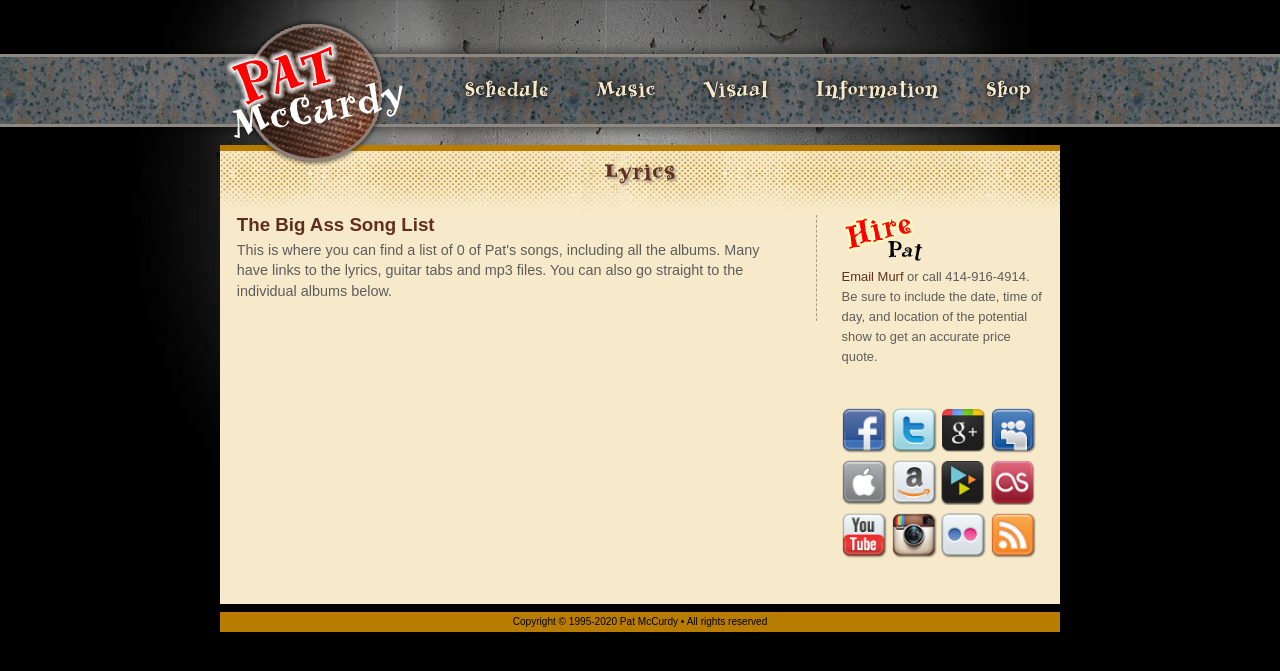
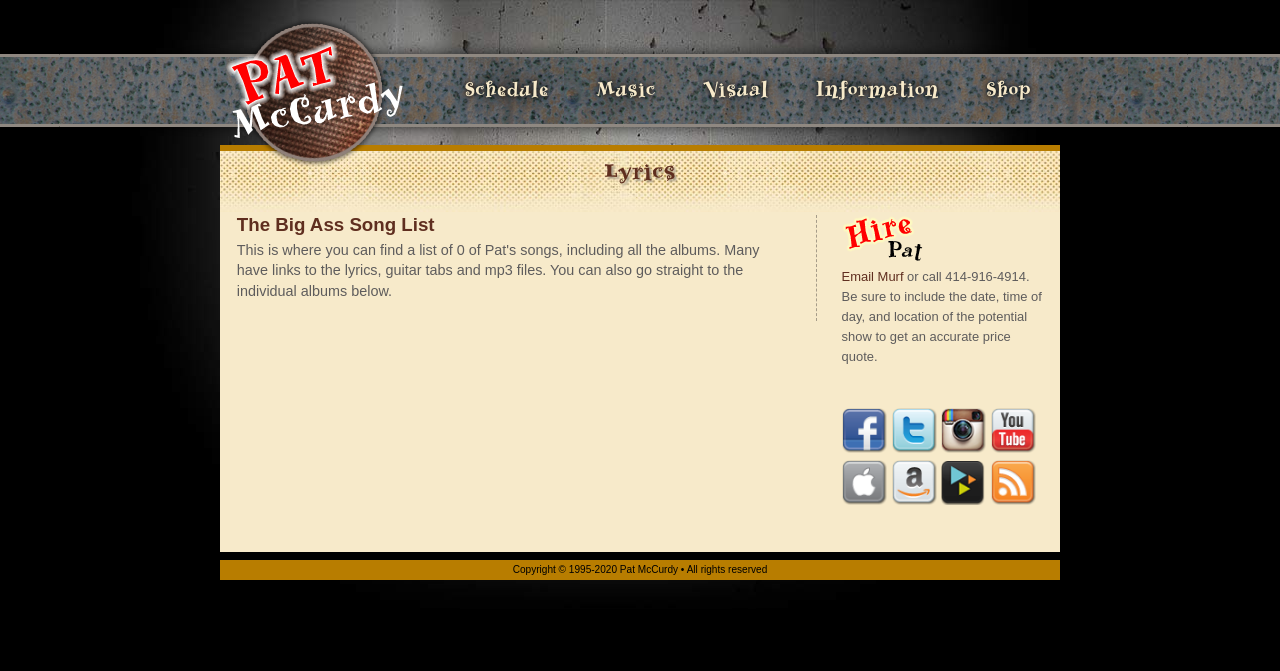
Before and after one commit to marklippert/patmccurdy, a PHP site: page /lyrics.php in a window 1280 px wide. Shown: the top 671 px of the page. Run offline with PHP 8.4, Linux system fonts and the light colour scheme; data that the repository does not hold is empty; a stand-in replaces the project's code that opens the database connection.

Commit message:
Change Murf's email, remove outdated social media links

```diff
--- a/footer.php
+++ b/footer.php
@@ -4,21 +4,17 @@
           <?php if ($Sidebar == "") { ?>
           <aside>
             <img src="images/HirePat.png" alt="Hire Pat"><br>
-            <?php email("murf@patmccurdy.com", "Email Murf"); ?> or call 414-916-4914. Be sure to include the date, time of day, and location of the potential show to get an accurate price quote.<br>
+            <?php email("fatmurf@wi.rr.com", "Email Murf"); ?> or call 414-916-4914. Be sure to include the date, time of day, and location of the potential show to get an accurate price quote.<br>
             <br>
             <br>
 
             <a href="http://www.facebook.com/pages/pat-mccurdy/46671793550"><img src="images/icon-facebook.png" alt="Facebook" class="icon"></a>
             <a href="http://twitter.com/PatMcCurdy"><img src="images/icon-twitter.png" alt="Twitter" class="icon"></a>
-            <a href="https://plus.google.com/101880559286906913022"><img src="images/icon-googleplus.png" alt="Google+" class="icon"></a>
-            <a href="http://www.myspace.com/heypaddy"><img src="images/icon-myspace.png" alt="MySpace" class="icon"></a>
+            <a href="https://www.instagram.com/pat_mccurdy/"><img src="images/icon-instagram.png" alt="Instagram" class="icon"></a>
+            <a href="http://www.youtube.com/user/OfficialPatMcCurdy"><img src="images/icon-youtube.png" alt="YouTube" class="icon"></a>
             <a href="http://itunes.apple.com/us/artist/pat-mccurdy/id388968174"><img src="images/icon-itunes.png" alt="iTunes" class="icon"></a>
             <a href="http://www.amazon.com/gp/product/B004167BM4"><img src="images/icon-amazon.png" alt="Amazon" class="icon"></a>
             <a href="http://www.cdbaby.com/Artist/PatMcCurdy"><img src="images/icon-cdbaby.png" alt="CD Baby" class="icon"></a>
-            <a href="http://www.last.fm/music/Pat+McCurdy"><img src="images/icon-lastfm.png" alt="last.fm" class="icon"></a>
-            <a href="http://www.youtube.com/user/OfficialPatMcCurdy"><img src="images/icon-youtube.png" alt="YouTube" class="icon"></a>
-            <a href="https://www.instagram.com/explore/tags/patmccurdy/"><img src="images/icon-instagram.png" alt="Instagram" class="icon"></a>
-            <a href="http://www.flickr.com/photos/tags/patmccurdy/"><img src="images/icon-flickr.png" alt="Flickr" class="icon"></a>
             <a href="rss.xml"><img src="images/icon-rss.png" alt="RSS" class="icon"></a>
           </aside>
           <?php } ?>
```
